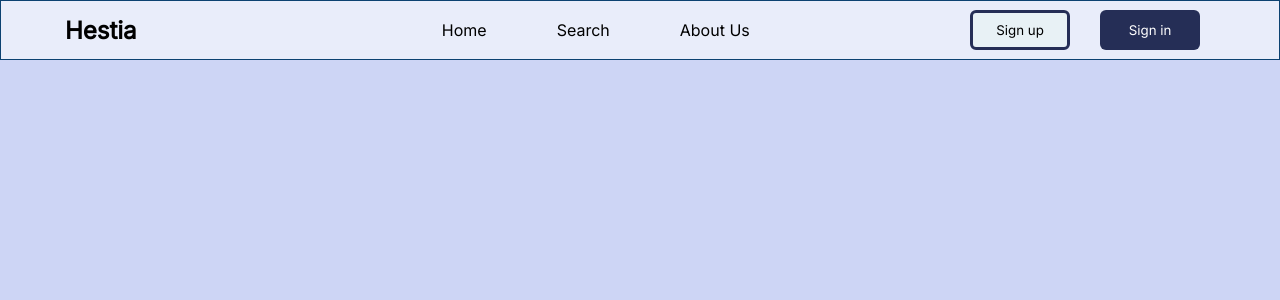
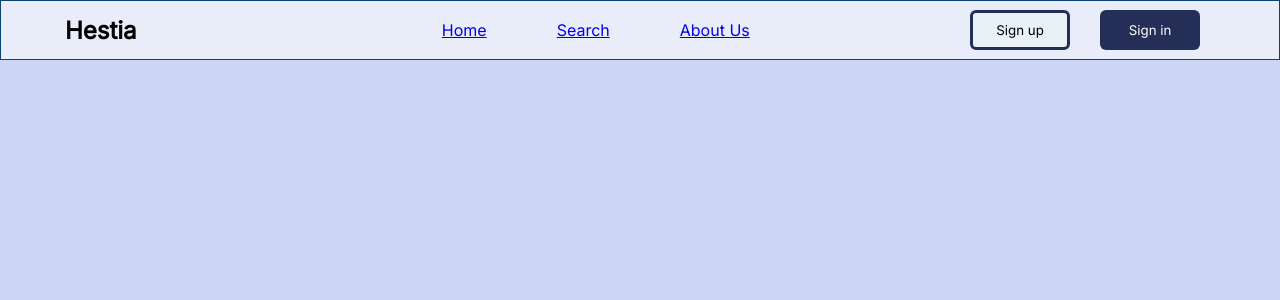
Before and after one commit to subru-37/Ergotech-Hestia, a React (Create React App) app: page / in a window 1280 px wide. Shown: the top 300 px of the page. Built offline with nearby package versions, Linux system fonts and the light colour scheme.

Commit message:
added routes and minor mods

```diff
--- a/package.json
+++ b/package.json
@@ -13,6 +13,7 @@
     "react": "^18.2.0",
     "react-dom": "^18.2.0",
     "react-modal": "^3.16.1",
+    "react-router-dom": "^6.8.2",
     "react-scripts": "^2.1.3",
     "react-slideshow-image": "^4.2.1",
     "web-vitals": "^2.1.4"
--- a/src/App.js
+++ b/src/App.js
@@ -2,6 +2,8 @@ import React,{useState,createContext} from 'react';
 import './App.css';
 import Landing from './Pages/Landing/Landing';
 import SignupModal from './Components/Signupmodal/SignupModal';
+import Navbar from './Components/Navbar/Navbar';
+import { Routes, Route } from "react-router-dom";
 export const ThemeContext = createContext();
 function App() {
   const [value,setValue] = useState(false);
@@ -19,8 +21,11 @@ function App() {
   return (
     <div className="App">
       <ThemeContext.Provider value={{value,setValue,auth,setAuth}}>
-        <Landing/>
+        <Navbar/>
         <SignupModal/>
+        <Routes>
+          <Route path='/' element={<Landing/>}></Route>
+        </Routes>
       </ThemeContext.Provider>
     </div>
   );
--- a/src/Components/Navbar/Navbar.css
+++ b/src/Components/Navbar/Navbar.css
@@ -43,6 +43,12 @@
     height: 40px;
     cursor: pointer;
 }
+.logout{
+    background: #A1B4FB;
+    border-radius: 6px;
+    width: 123px;
+    height: 40px;
+}
 .signin{
     background: #252E56;
     border-radius: 6px;
--- a/src/Components/Navbar/Navbar.jsx
+++ b/src/Components/Navbar/Navbar.jsx
@@ -1,8 +1,9 @@
 import React,{useState,useEffect,useContext} from 'react'
 import { ThemeContext } from '../../App';
+import { Link } from 'react-router-dom';
 import './Navbar.css'
 export default function Navbar() {
-  const {value,setValue} = useContext(ThemeContext);
+  const {value,setValue,auth,setAuth} = useContext(ThemeContext);
   const [scroll, setScroll] = useState(false);
   const [scrollp, setScrollP] = useState(window.scrollY);
   // useEffect(()=>{
@@ -32,14 +33,27 @@ export default function Navbar() {
         </div>
         <div>
           <ul className='navitems' style={{listStyle:'none',display:'flex',flexDirection:'row'}}>
-            <li className='navitem'>Home</li>
-            <li className='navitem'>Search</li>
-            <li className='navitem'>About Us</li>
+            <Link to='/' className='navitem'>Home</Link>
+            <Link to='/' className='navitem'>Search</Link>
+            <Link to='/' className='navitem'>About Us</Link>
           </ul>
         </div>
         <div className='buttons'>
-          <button onClick={()=>(setValue(!value))} className='signup'>Sign up</button>
-          <button onClick={()=>(setValue(!value))} className='signin'>Sign in</button>
+          {
+            auth.signedin ? <button className='logout' onClick={()=>(setAuth({
+    name:'',
+    email:'',
+    acctype:'',
+    pass:'',
+    confirmpass:'',
+    signedin: false
+  }))}><h3 style={{fontWeight:'400',cursor:'pointer'}}>Log out</h3></button>
+                            :
+                            <div>
+                              <button onClick={()=>(setValue(!value))} className='signup'>Sign up</button>
+                              <button onClick={()=>(setValue(!value))} className='signin'>Sign in</button>
+                            </div>
+          }
         </div>
       </div>
     </div>
--- a/src/Pages/Landing/Landing.jsx
+++ b/src/Pages/Landing/Landing.jsx
@@ -1,10 +1,10 @@
 import React from 'react';
 import './Landing.css';
-import Navbar from '../../Components/Navbar/Navbar';
+
 export default function Landing() {
   return (
     <div style={{minHeight:'200vh',background:'#cdd5f5'}}>
-        <Navbar/>
+
     </div>
   )
 }
--- a/src/index.js
+++ b/src/index.js
@@ -3,11 +3,13 @@ import ReactDOM from 'react-dom/client';
 import './index.css';
 import App from './App';
 import reportWebVitals from './reportWebVitals';
-
+import { BrowserRouter} from "react-router-dom";
 const root = ReactDOM.createRoot(document.getElementById('root'));
 root.render(
   <React.StrictMode>
+  <BrowserRouter>
     <App />
+    </BrowserRouter>
   </React.StrictMode>
 );
 
```
Also changed, not shown: src/Assets/apartment.svg (added), 1 other file (tests, documents, lock files or other folders).
